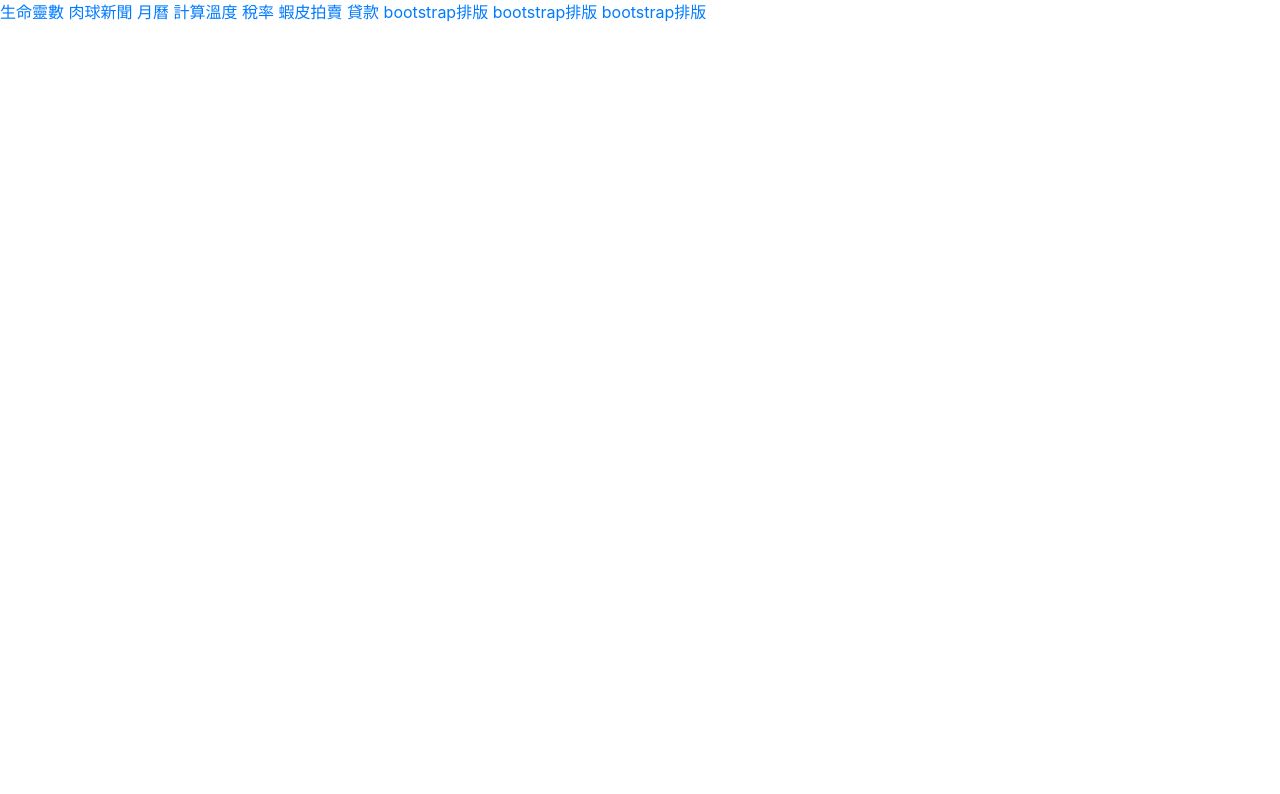
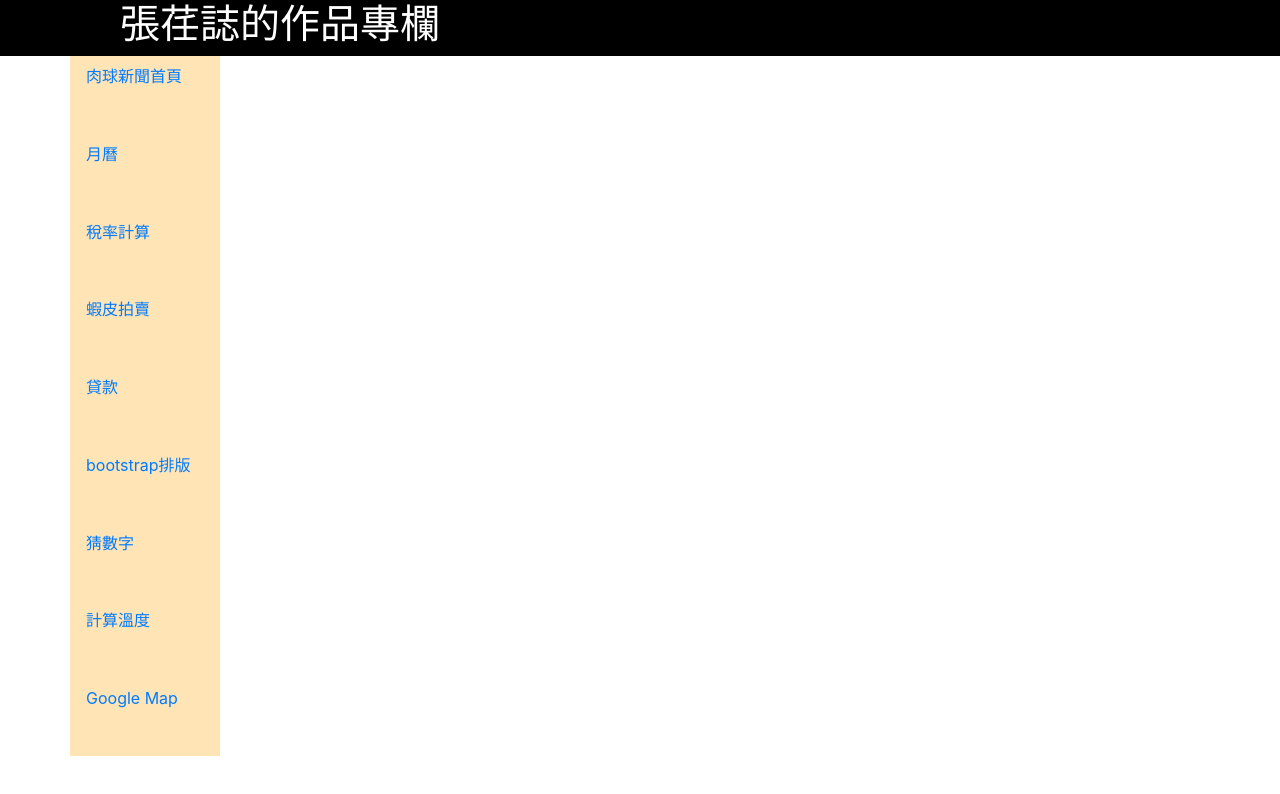
Before and after one commit to Jason0952/MyWork, a plain HTML site: page index.html in a window 1280 px wide. Drawn offline with nearby package versions, Linux system fonts and the light colour scheme.

Commit message:
增加Google Map

```diff
--- a/index.html
+++ b/index.html
@@ -2,6 +2,11 @@
 <html lang="en">
   <head>
     <title>Title</title>
+    <style>
+      .li>a:hover{
+        background-color: black
+        }
+    </style>
     <!-- Required meta tags -->
     <meta charset="utf-8">
     <meta name="viewport" content="width=device-width, initial-scale=1, shrink-to-fit=no">
@@ -10,16 +15,44 @@
     <link rel="stylesheet" href="https://maxcdn.bootstrapcdn.com/bootstrap/4.0.0/css/bootstrap.min.css" integrity="sha384-Gn5384xqQ1aoWXA+058RXPxPg6fy4IWvTNh0E263XmFcJlSAwiGgFAW/dAiS6JXm" crossorigin="anonymous">
   </head>
   <body>
-      <a href="Experience/生命靈數/生命靈數.html">生命靈數</a>
-      <a href="Experience/肉球新聞/.vs/paw-news/index.html">肉球新聞</a>
-      <a href="Experience/月曆.html">月曆</a>
-      <a href="Experience/計算溫度.html">計算溫度</a>
-      <a href="Experience/稅率.html">稅率</a>
-      <a href="Experience/蝦皮拍賣.html">蝦皮拍賣</a>
-      <a href="Experience/貸款.html">貸款</a>
-      <a href="Experience/bootstrap排版.html">bootstrap排版</a>
-      <a href="Experience/猜數字.html">bootstrap排版</a>
-      <a href="Experience/終極密碼.html">bootstrap排版</a>
+    <div class="container-fluid">
+      <div class="row sticky-top" style="background-color: black">
+        <h1 style="color: white;margin-left: 3em;">張荏誌的作品專欄</h1>
+      </div>
+    </div>
+    <div class="container">
+      <div class="row" style="height: 700px;width: 150px;background-color: #FFE4B5;margin-right: 30px">
+        <ul class="nav justify-content-center|justify-content-end">
+            <li class="nav-item">
+                <a class="nav-link active" href="Experience/肉球新聞/.vs/paw-news/index.html">肉球新聞首頁</a>
+            </li>
+            <li class="nav-item">
+                <a class="nav-link active" href="Experience/月曆.html">月曆</a>
+            </li>
+            <li class="nav-item">
+                <a class="nav-link active" href="Experience/稅率.html">稅率計算</a>
+            </li>
+            <li class="nav-item">
+                <a class="nav-link active" href="Experience/蝦皮拍賣.html">蝦皮拍賣</a>
+            </li>
+            <li class="nav-item">
+                <a class="nav-link active" href="Experience/貸款.html">貸款</a>
+            </li>
+            <li class="nav-item">
+                <a class="nav-link active" href="Experience/bootstrap排版.html">bootstrap排版</a>
+            </li>
+            <li class="nav-item">
+                <a class="nav-link active" href="Experience/猜數字.html">猜數字</a>
+            </li>
+            <li class="nav-item">
+                <a class="nav-link active" href="Experience/計算溫度.html">計算溫度</a>
+            </li>
+            <li class="nav-item">
+                <a class="nav-link active" href="Experience/google_map.htm">Google Map</a>
+            </li>
+        </ul>
+      </div>
+    </div>
     <!-- Optional JavaScript -->
     <!-- jQuery first, then Popper.js, then Bootstrap JS -->
     <script src="https://code.jquery.com/jquery-3.2.1.slim.min.js" integrity="sha384-KJ3o2DKtIkvYIK3UENzmM7KCkRr/rE9/Qpg6aAZGJwFDMVNA/GpGFF93hXpG5KkN" crossorigin="anonymous"></script>
```
Also changed, not shown: Experience/google_map.htm (added, +40 -0 lines).
